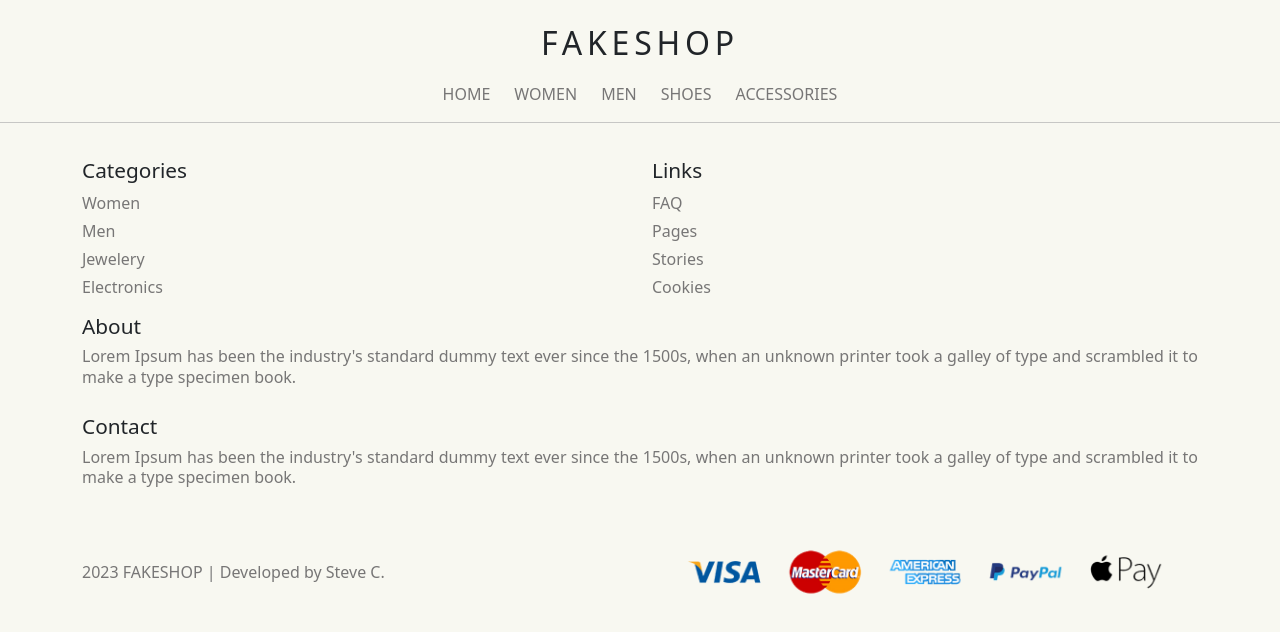
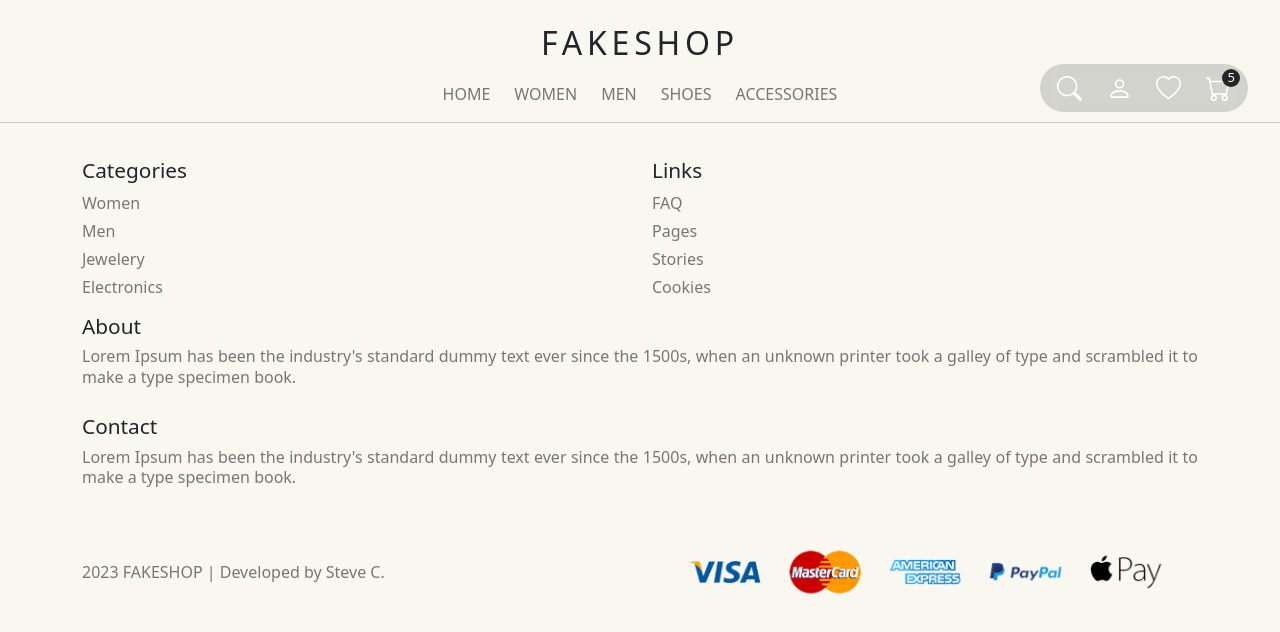
Before and after one commit to srt1678/ecommerce-app, a React (Create React App) app: page /product in a window 1280 px wide. Shown: the top 632 px of the page. Built offline with nearby package versions, Linux system fonts and the light colour scheme.

Commit message:
cart_box

```diff
--- a/src/App.js
+++ b/src/App.js
@@ -4,12 +4,14 @@ import { Home } from "./components/HomePage/Home";
 import { CategoryPage } from "./components/CategoryPage/CategoryPage";
 import { ProductDetail } from "./components/ProductDetailPage/ProductDetail";
 import { NavBar } from "./components/NavBar/NavBar";
+import { FixedNavBar } from "./components/FixedNavBar/FixedNavBar";
 import { Footer } from "./components/Footer/Footer";
 
 function App() {
     return (
         <BrowserRouter>
             <NavBar />
+            <FixedNavBar/>
             <Routes>
                 <Route path="/" element={<Home />}></Route>
                 <Route path="/category/:category" element={<CategoryPage />}></Route>
--- /dev/null
+++ b/src/components/FixedNavBar/CartBox.css
@@ -0,0 +1,87 @@
+.cartBoxContainer,
+.cartItem,
+.totalPrice,
+.checkoutButton,
+.resetButton,
+.itemPrice,
+.checkoutButton,
+.details,
+.totalPrice > span,
+.cartBoxContainer > h4,
+.details > h5,
+.details > p,
+.resetButton > span {
+    background-color: white;
+}
+p{
+    color: rgb(119, 118, 118);
+}
+.cartBoxContainer {
+    position: fixed;
+    right: 2rem;
+    top: 8rem;
+    z-index: 999;
+    background-color: white;
+    padding: 20px;
+    border-radius: 1rem;
+}
+.cartBoxContainer > h4 {
+    font-weight: 400;
+}
+.cartItem {
+    display: flex;
+    align-items: center;
+    gap: 1rem;
+    margin-bottom: 1rem;
+}
+.details {
+    width: 100%;
+}
+.details > h5 {
+    font-weight: 400;
+}
+.itemPrice{
+    color: rgb(13,110,253);
+}
+.cartImage {
+    width: 80px;
+    height: 100px;
+    object-fit: cover;
+}
+.trashIcon {
+    color: red;
+    font-size: 20px;
+    cursor: pointer;
+}
+.totalPrice{
+    display: flex;
+    justify-content: space-between;
+    font-size: 1.2rem;
+    font-weight: 500;
+}
+.checkoutButtonContainer{
+    display: flex;
+    justify-content: center;
+    background-color: white;
+}
+.checkoutButton{
+    display: flex;
+    justify-content: center;
+    align-items: center;
+    width: 20rem;
+    height: 3rem;
+    background-color: black;
+    color: white;
+    padding-top: 5px;
+    font-weight: 500;
+}
+.resetCart{
+    color: red;
+    cursor: pointer;
+    font-weight: 500;
+}
+@media screen and (max-width: 992px) {
+    .cartBoxContainer{
+        right: 4rem;
+    }
+}
--- /dev/null
+++ b/src/components/FixedNavBar/CartBox.js
@@ -0,0 +1,66 @@
+import React from "react";
+import "./CartBox.css";
+import { Trash } from "react-bootstrap-icons";
+import Container from "react-bootstrap/Container";
+import Row from "react-bootstrap/Row";
+import Col from "react-bootstrap/Col";
+
+export const CartBox = () => {
+    const data = [
+        {
+            id: 1,
+            img: "https://images.pexels.com/photos/1972115/pexels-photo-1972115.jpeg?auto=compress&cs=tinysrgb&w=1600",
+            img2: "https://images.pexels.com/photos/1163194/pexels-photo-1163194.jpeg?auto=compress&cs=tinysrgb&w=1600",
+            title: "Long Sleeve Graphic T-shirt",
+            desc: "Long Sleeve Graphic T-shirt",
+            isNew: true,
+            oldPrice: 19,
+            price: 12,
+        },
+        {
+            id: 2,
+            img: "https://images.pexels.com/photos/1759622/pexels-photo-1759622.jpeg?auto=compress&cs=tinysrgb&w=1600",
+            title: "Coat",
+            desc: "Long Sleeve Graphic T-shirt",
+            isNew: true,
+            oldPrice: 19,
+            price: 12,
+        },
+    ];
+    return (
+        <div className="cartBoxContainer">
+            <h4 className='mb-3'>Products in your cart</h4>
+            {data?.map((singleItem) => {
+                return (
+                    <div className="cartItem" key={singleItem.id}>
+                        <img
+                            className="cartImage"
+                            src={singleItem.img}
+                            alt=""
+                        />
+                        <div className="details">
+                            <h5>{singleItem.title}</h5>
+                            <p>{singleItem.desc?.substring(0, 100)}</p>
+                            <div className="itemPrice">
+                                1 x ${singleItem.price}
+                            </div>
+                        </div>
+                        <div>
+                            <Trash className="trashIcon" />
+                        </div>
+                    </div>
+                );
+            })}
+            <div className="totalPrice mb-3">
+                <span>SUBTOTAL</span>
+                <span>$123</span>
+            </div>
+            <div className='checkoutButtonContainer mb-3'>
+                <button className='checkoutButton'>PROCEED TO CHECKOUT</button>
+            </div>
+            <div className='resetButton'>
+                <span className="resetCart">Reset Cart</span>
+            </div>
+        </div>
+    );
+};
--- /dev/null
+++ b/src/components/FixedNavBar/FixedNavBar.css
@@ -0,0 +1,64 @@
+.fixedNavBarContainer{
+    background-color: rgba(66, 66, 66, 0.2);
+    height: 3rem;
+    width: 13rem;
+    display: flex;
+    justify-content: space-evenly;
+    align-items: center;
+    position: fixed;
+    top: 4rem;
+    right: 2rem;
+    z-index: 1000;
+    border-radius: 2rem;
+    backdrop-filter: blur(10px);
+}
+.fixedIconsButton{
+    background-color: transparent;
+    width: 20%;
+    height: 85%;
+    border-radius: 3rem;
+}
+.fixedIconsButton:hover{
+    background-color: rgb(116, 115, 115);
+    transition: 0.4s ease-in-out;
+}
+.fixedIcons{
+    color: white;
+    background: transparent;
+    font-size: 25px;
+}
+.cartNum{
+    position: absolute;
+    top: 5px;
+    right: 8px;
+    width: 1.1rem;
+    height: 1.1rem;
+    background-color:rgb(37, 37, 37);
+    border-radius: 0.6rem;
+    display: flex;
+    justify-content: center;
+    align-items: center;
+    font-size: 13px;
+    color: white;
+    font-weight: 500;
+}
+@media screen and (max-width: 992px) {
+    .fixedNavBarContainer{
+        flex-direction: column;
+        height: 13rem;
+        width: 3rem;
+        top: 8rem;
+        right: 0.5rem;
+    }
+    .fixedIconsButton{
+        width: 85%;
+        height: 20%;
+    }
+    .fixedIcons{
+        font-size: 20px;
+    }
+    .cartNum{
+        top: 10rem;
+        right: 4px;
+    }
+}
--- /dev/null
+++ b/src/components/FixedNavBar/FixedNavBar.js
@@ -0,0 +1,29 @@
+import React, {useState} from "react";
+import "./FixedNavBar.css";
+import { Search, Person, Heart, Cart } from "react-bootstrap-icons";
+import { CartBox } from "./CartBox";
+
+export const FixedNavBar = () => {
+    const [openCart, setOpenCart] = useState(false);
+
+    return (
+        <>
+        <div className="fixedNavBarContainer">
+            <button className='fixedIconsButton'>
+                <Search className="fixedIcons" />
+            </button>
+            <button className='fixedIconsButton'>
+                <Person className="fixedIcons" />
+            </button>
+            <button className='fixedIconsButton'>
+                <Heart className="fixedIcons" />
+            </button>
+            <button className='fixedIconsButton' onClick={() => setOpenCart(!openCart)}>
+                <Cart className="fixedIcons" />
+                <div className='cartNum'>5</div>
+            </button>
+        </div>
+        {openCart && <CartBox/>}
+        </>
+    );
+};
--- a/src/components/ProductDetailPage/ProductDetail.js
+++ b/src/components/ProductDetailPage/ProductDetail.js
@@ -48,15 +48,15 @@ export const ProductDetail = () => {
                     </Col>
                     <Col md={5} className=''>
                         <div>
-                            <h2>Title</h2>
-                            <h4>Price $</h4>
-                            <p>
+                            <h2 className='mb-3'>Title</h2>
+                            <h4 className='mb-3' style={{color: 'rgb(13,110,253)'}}>Price $</h4>
+                            <p className='mb-4'>
                                 Lorem Ipsum has been the industry's standard
                                 dummy text ever since the 1500s, when an unknown
                                 printer took a galley of type and scrambled it
                                 to make a type specimen book.
                             </p>
-                            <div className="quantityLine mb-3">
+                            <div className="quantityLine mb-4">
                                 <button
                                     className="quantityButton"
                                     style={
@@ -80,14 +80,14 @@ export const ProductDetail = () => {
                                     +
                                 </button>
                             </div>
-                            <div>
+                            <div className='mb-4'>
                                 <button className="addToCartButton">
                                     <h5 className="addToCartButtonText">
                                         ADD TO CART
                                     </h5>
                                 </button>
                             </div>
-                            <div className="optionButtonList mt-3">
+                            <div className="optionButtonList mt-3 mb-4">
                                 <Link
                                     className=""
                                     to={""}
```
